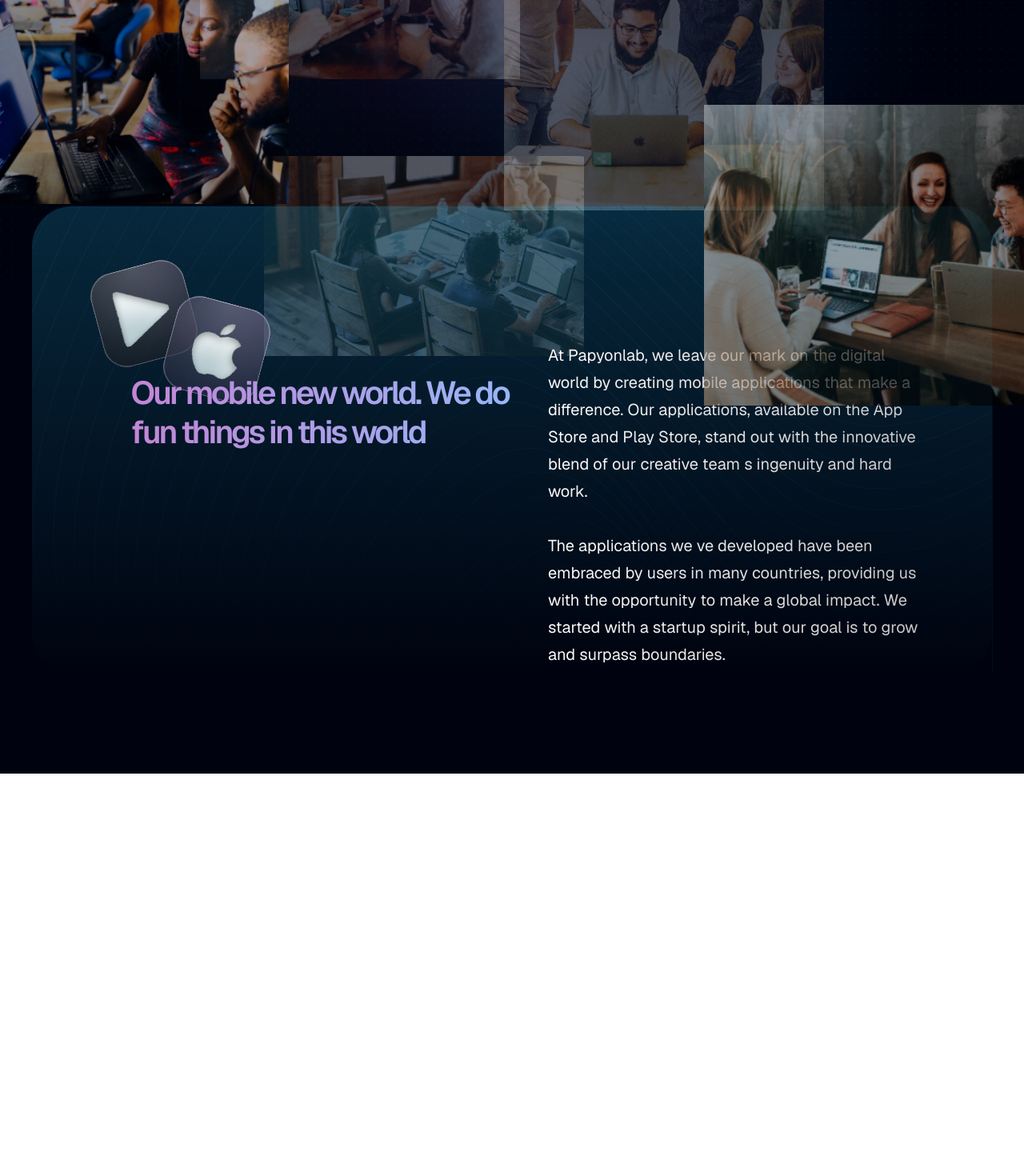
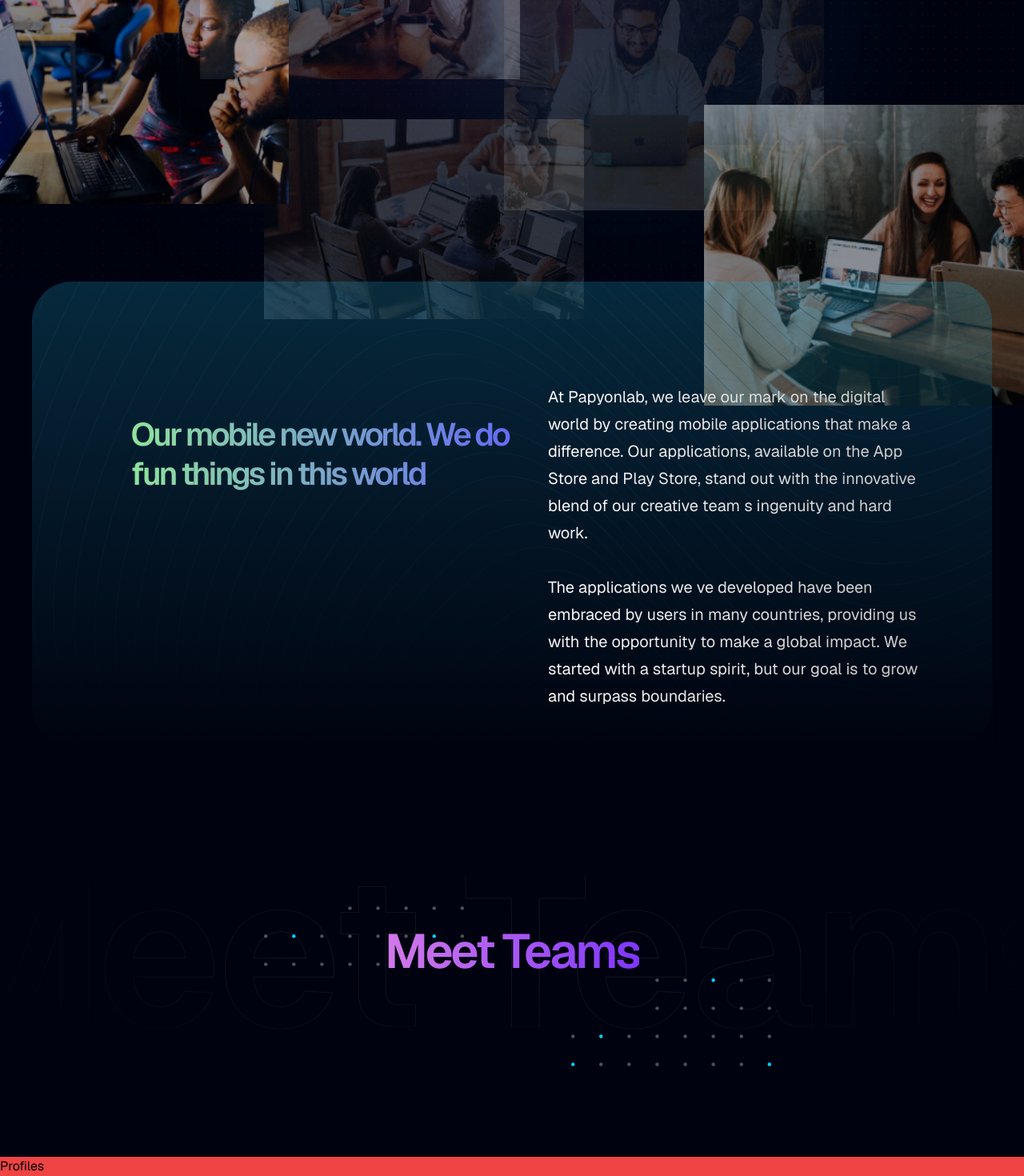
Before and after one commit to muslumdogan01/papyonLab, a Next.js app in the folder papyon/: page /about in a window 1280 px wide. Shown: the part 451-1921 px from the top of the page at 80% size. Before the commit the page ends 1418 px from the top, so only its background shows below. Built offline with nearby package versions, Linux system fonts and the light colour scheme.

Commit message:
create teams component

```diff
--- a/papyon/src/app/about/page.tsx
+++ b/papyon/src/app/about/page.tsx
@@ -1,67 +1,80 @@
 "use client";
+import Information from "@/components/about/information";
+import Profiles from "@/components/about/teams/profiles";
+import TeamsHeader from "@/components/about/teams/teamsHeader";
 import AppInformation from "@/components/content/appInformation/page";
+import AppsContent from "@/components/content/ourApps/appsContent/appsContent";
+import AppsHeader from "@/components/content/ourApps/appsHeader";
 import Header from "@/components/header/page";
 import Image from "next/image";
 import React from "react";
 
 const About = () => {
   return (
-    <div className="w-full bg-[#00030f] overflow-hidden 2xl:overflow-y-scroll 2xl:h-screen">
+    <div className="w-full bg-[#00030f] overflow-hidden 2xl:overflow-y-scroll 2xl:h-screen ">
+      <div className="2xl:container mx-auto">
         <div id="bg-image-1"></div>
         <div id="bg-image-2"></div>
-      <div className="z-10 relative">
+        <div className="z-10 relative ">
           <Header />
-        <div className="my-[200px]  flex flex-col  justify-center items-center z-50 ">
+          <div className="lg:my-[200px] mt-[200px] md:mt-0 mb-[100px] md:mb-0 flex flex-col  justify-center items-center z-50 ">
             <h1 className="bg-clip-text bg-gradient-to-r from-[#FBCD47] to-[#F591CF] text-transparent text-center text-[70px] font-semibold leading-[86px] tracking-[-3px]">
               About Us
             </h1>
-          <h5 className="text-center text-[40px] text-[#FFFFFF99] text-opacity-60 text-base font-normal leading-[26px] ">
-            Papyon Lab is a laboratory develops b2c applications focused on
+            <h5 className="text-center w-[345px] md:w-full text-[40px] text-[#FFFFFF99] text-opacity-60 text-base font-normal leading-[26px] mt-5">
+              Papyon Lab is a laboratory develops b2c applications focused on{" "}
+              <br className="md:block hidden" />
               usability in every area that the user touches.
             </h5>
           </div>
-
 
           <Image
             src="/images/aboutHeader.png"
             alt="about"
             width={400}
             height={300}
-            className="absolute md:w-60 xl:w-[400px] top-[250px] xl:left-[250px] left-[100px] md:flex hidden opacity-60 "
+            className="absolute md:w-60 lg:w-72 xl:w-[400px]  top-[250px] xl:left-[250px] lg:left-[220px] left-[100px] 2xl:left-[320px] md:flex hidden opacity-60 "
           />
           <Image
             src="/images/aboutHeader2.png"
             alt="about"
             width={400}
             height={300}
-            className="absolute md:w-60 xl:w-[400px] top-[374px] xl:left-[-39px] left-[-39px]  md:flex hidden opacity-80 z-10"
+            className="absolute md:w-60 lg:w-72 xl:w-[400px] top-[374px] 2xl:top-[410px] xl:left-[-39px] 2xl:left-[0] left-[0]  md:flex hidden opacity-80 z-10"
           />
           <Image
             src="/images/aboutHeader4.png"
             alt="about"
             width={400}
             height={300}
-            className="absolute md:w-60 xl:w-[400px] top-[646px] xl:left-[330px] left-[130px] z-0 md:flex hidden opacity-80"
+            className="absolute md:w-60 lg:w-72 xl:w-[400px] xl:top-[600px] md:top-[500px] xl:left-[330px] lg:left-[250px] left-[130px] z-0 md:flex hidden opacity-50"
           />
           <Image
             src="/images/aboutHeader5.png"
             alt="about"
             width={400}
             height={300}
-            className="absolute md:w-60 xl:w-[400px] top-[304px] xl:right-[250px] right-[100px] md:flex hidden opacity-80"
+            className="absolute md:w-60 lg:w-72 xl:w-[400px] top-[304px] xl:right-[250px] 2xl:right-[300px] right-[100px]  lg:right-[200px] md:flex hidden opacity-40"
           />
           <Image
             src="/images/aboutHeader3.png"
             alt="about"
             width={400}
             height={300}
-            className="absolute md:w-60 xl:w-[400px] xl:top-[582px] top-[480px] z-10 xl:right-[0] right-[-38px] md:flex hidden opacity-80"
+            className="absolute md:w-60 lg:w-72 xl:w-[400px] xl:top-[582px] top-[480px] -z-0 xl:right-[0] right-[-38px] md:flex hidden opacity-80"
           />
 
-
-
-        <div className="pt-28">
-      <AppInformation/>
+          <div className="">
+            <div className="z-50 xl:pt-40 ">
+              <Information />
+            </div>
+            <div className="relative my-40">
+              <TeamsHeader />
+            </div>
+            <div>
+              <Profiles />
+            </div>
+          </div>
         </div>
       </div>
     </div>
--- /dev/null
+++ b/papyon/src/components/about/information.tsx
@@ -0,0 +1,71 @@
+"use client";
+import React from "react";
+import Image from "next/image";
+import { motion } from "framer-motion";
+
+const Information = () => {
+  return (
+    <div className="container mx-auto">
+    <div className=" flex w-full justify-center items-center mb-32">
+      <div className="relative rounded-[50px] ">
+        <motion.div
+          initial={{ borderColor: "rgba(0, 209, 255, 0.9)" }}
+          animate={{ borderColor: "rgba(0, 209, 255, 0)" }}
+          transition={{
+            duration: 2, // Animasyon süresi
+            repeat: Infinity, // Sonsuz tekrar
+            repeatType: "reverse", // Ters yönde tekrar
+          }}
+          style={{
+
+            borderStyle: "solid",
+            borderTopColor: "2px",
+            borderRightColor: "1px",
+            borderTopWidth: "1px",
+            borderRightWidth: "1px",
+            borderTopLeftRadius: "50px",
+            borderTopRightRadius: "50px",
+          }}
+        >
+          <Image
+            src="/appInformation.svg"
+            alt="Logo"
+            width={1200}
+            height={500}
+            className=" bg-gradient-to-b  rounded-[50px]  from-[#21C1F333] to-[#00030F00] -z-10"
+          />
+        </motion.div>
+
+
+
+        <div className="absolute md:left-[100px] top-[0] lg:top-32 md:right-[58px] flex md:flex-row flex-col">
+          <div className="flex w-full flex-col lg:flex-row">
+            <div className="flex flex-col w-full lg:w-1/2">
+              <h1 className="text-[40px] w-full bg-clip-text mt-10 px-6 bg-gradient-to-r from-[#91E998] to-[#6366F7] text-transparent font-semibold leading-[49px] tracking-[-3px] text-center md:text-left">
+                Our mobile new world. We do fun things in this world
+              </h1>
+            </div>
+            <div className="flex flex-col w-full lg:w-1/2 mt-7 md:mt-0">
+              <span className="font-normal  w-full lg:text-xl lg:leading-[34px] px-6 bg-clip-text bg-gradient-to-r from-[#FFFFFF] to-[#C2C2C2] text-transparent text-center md:text-left">
+                At Papyonlab, we leave our mark on the digital world by
+                creating mobile applications that make a difference. Our
+                applications, available on the App Store and Play Store, stand
+                out with the innovative blend of our creative team s ingenuity
+                and hard work.
+                <br />
+                <br />
+                The applications we ve developed have been embraced by users
+                in many countries, providing us with the opportunity to make a
+                global impact. We started with a startup spirit, but our goal
+                is to grow and surpass boundaries.
+              </span>
+            </div>
+          </div>
+        </div>
+      </div>
+    </div>
+  </div>
+  )
+}
+
+export default Information
--- /dev/null
+++ b/papyon/src/components/about/teams/profiles.tsx
@@ -0,0 +1,9 @@
+import React from 'react'
+
+const Profiles = () => {
+  return (
+    <div className='bg-red-500'>Profiles</div>
+  )
+}
+
+export default Profiles
--- /dev/null
+++ b/papyon/src/components/about/teams/teamsHeader.tsx
@@ -0,0 +1,42 @@
+import Image from 'next/image'
+import React from 'react'
+
+const TeamsHeader = () => {
+  return (
+    <div className="container mx-auto">
+      <div id="ourApps" className="flex flex-col relative w-full justify-center items-center z-40">
+        <Image
+          src="/teams.svg"
+          alt="ourApps"
+          width={1295}
+          height={372}
+          className="md:flex hidden"
+        />
+
+        <Image
+          src="/ourAppsDots1.svg"
+          alt="ourApps"
+          width={250}
+          height={74}
+          className="absolute lg:top-[20px] xl:top-[40px] lg:left-[195px] xl:left-[330px] 2xl:left-[450px] md:flex hidden"
+        />
+
+        <Image
+          src="/ourAppsDots2.svg"
+          alt="ourApps"
+          width={250}
+          height={74}
+          className="absolute lg:top-[110px] xl:top-[130px] lg:right-[180px] xl:right-[316px] 2xl:right-[440px] md:flex hidden"
+        />
+
+        <div className="flex absolute top-[100px] md:top-1/2 md:left-1/2 md:transform md:-translate-x-1/2 md:-translate-y-1/2 ">
+          <h1 className="bg-clip-text bg-gradient-to-r from-[#D37AE9]  to-[#7E36FC] text-transparent font-semibold text-[50px] md:text-6xl md:leading-[74px] leading-[62px] tracking-[-3px]">
+          Meet Teams
+          </h1>
+        </div>
+      </div>
+    </div>
+  )
+}
+
+export default TeamsHeader
```
Also changed, not shown: papyon/public/teams.svg (added). Lines whose indentation alone changed are shown as unchanged.
